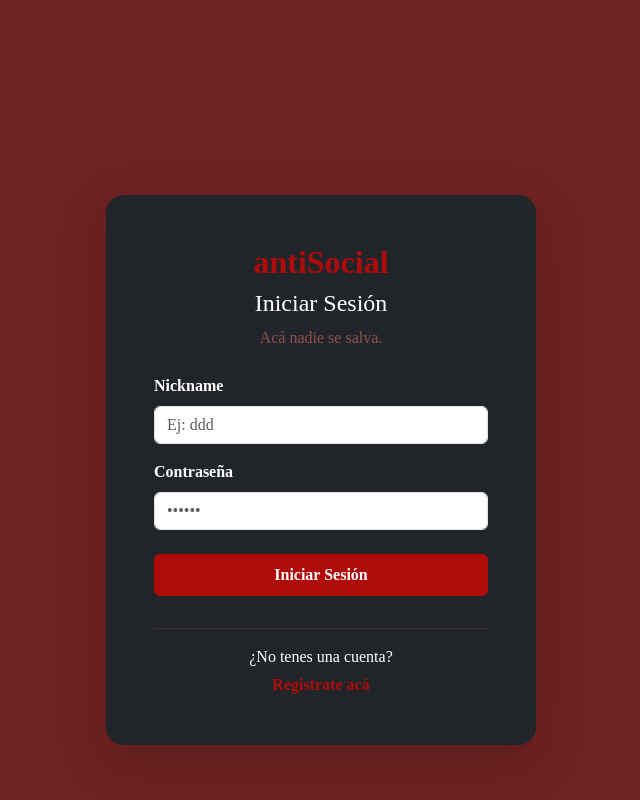
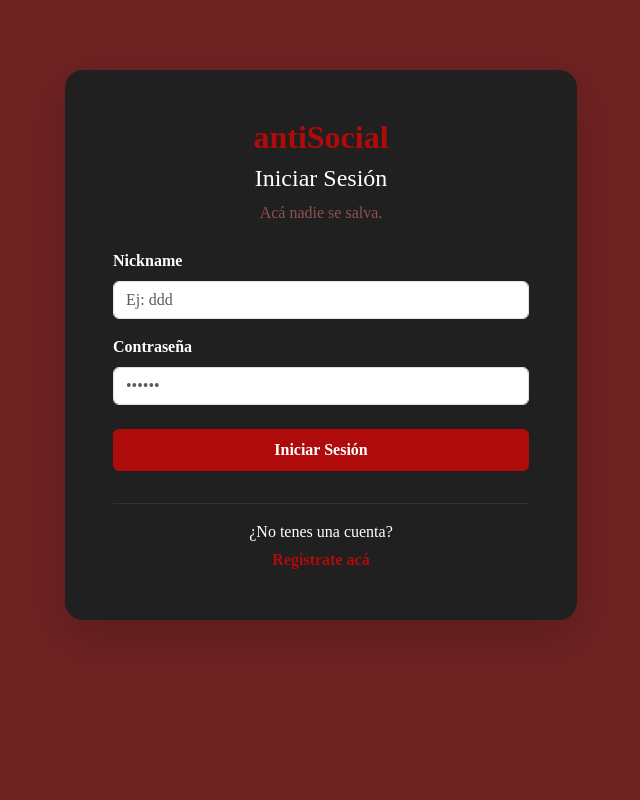
Before and after one commit to LeonardoMuranodev/anti-social-red-unahur-frontend, a React (Vite) app in the folder front/: page /login in a window 1280 px wide. Shown: the top 800 px of the page, without its empty margins (319-959 px from the left). Built offline with nearby package versions, Linux system fonts and the light colour scheme; a web font is replaced by a local one.

Commit message:
implementación de modals en pagina de bienvenida

```diff
--- a/front/src/components/AuthForm.tsx
+++ b/front/src/components/AuthForm.tsx
@@ -45,17 +45,15 @@ export default function AuthForm({tipo}: AuthFormProps) {
     }
 
 return (
-    <>
         <section
-            className="d-flex justify-content-center align-items-center auth-section"
-            style={{ minHeight: "100vh", padding: "40px 20px" }}
+            className="d-flex justify-content-center align-items-center auth-section bg-none"
         >
             <div
                 className="card border-0 shadow-lg"
                 style={{
                     width: "100%",
-                    maxWidth: "430px",
-                    backgroundColor: "#212529",
+                    maxWidth: "512px",
+                    backgroundColor: "var(--bs-dark)",
                     borderRadius: "18px",
                     boxShadow: "0 15px 40px rgba(0,0,0,.45)",
                     overflow: "hidden"
@@ -162,7 +160,4 @@ return (
                 </div>
             </div>
         </section>
-
-        <Footer />
-    </>
 ); }
--- /dev/null
+++ b/front/src/components/AuthModal.tsx
@@ -0,0 +1,22 @@
+import { useState } from 'react';
+import Button from 'react-bootstrap/Button';
+import Modal from 'react-bootstrap/Modal';
+import AuthForm from './AuthForm';
+
+export default function AuthModal({text}) {
+  const [show, setShow] = useState(false);
+
+  const handleClose = () => setShow(false);
+  const handleShow = () => setShow(true);
+
+  return (
+    <>
+      <Button onClick={handleShow} variant='primary'>{text}</Button>
+
+      <Modal show={show} onHide={handleClose} fullscreen='sm-down' className='bg-transparent' centered>
+        <Modal.Header closeButton/>
+        <AuthForm tipo='signup'/>
+      </Modal>
+    </>
+  );
+}
--- a/front/src/index.css
+++ b/front/src/index.css
@@ -81,7 +81,11 @@ body {
 
 /* Estilos para AuthForm */
 .auth-section {
-  background-color: var(--color-primary-background-darker);
+  background-color: transparent ;/*var(--color-primary-background-darker);*/
+}
+
+.modal-content {
+  background-color: var(--bs-dark);
 }
 
 .auth-card {
--- a/front/src/pages/Welcome.tsx
+++ b/front/src/pages/Welcome.tsx
@@ -5,6 +5,8 @@ import Dumpster from '../assets/hero.png';
 import { Button } from 'react-bootstrap';
 import Footer from "../components/Footer";
 import NavigationBar from '../components/Navbar';
+import { Link } from 'react-router';
+import AuthModal from '../components/AuthModal';
 export default function Welcome() {
 
   return (
@@ -24,7 +26,7 @@ export default function Welcome() {
            <h2>
               ¿te parece horrible?
            </h2>
-           <Button variant='primary border'>Vení y decilo de frente</Button>
+           <AuthModal text="veni y decilo de frente"/>
           </Col>
           <Col sm={5} className='landing-image d-none d-sm-block'>
               <img src={Dumpster} className='img-fluid object-fit-contain' alt={Dumpster}/>
@@ -92,7 +94,7 @@ export default function Welcome() {
         <Row>
           <Col className='landing-text'>
             <h1>¿Listo para mandar todo a la #$&*%?</h1>
-            <Button variant='primary border'>Unirse al bardo</Button>
+            <AuthModal text="Unirse al bardo"/>
           </Col>
         </Row>
 
```
